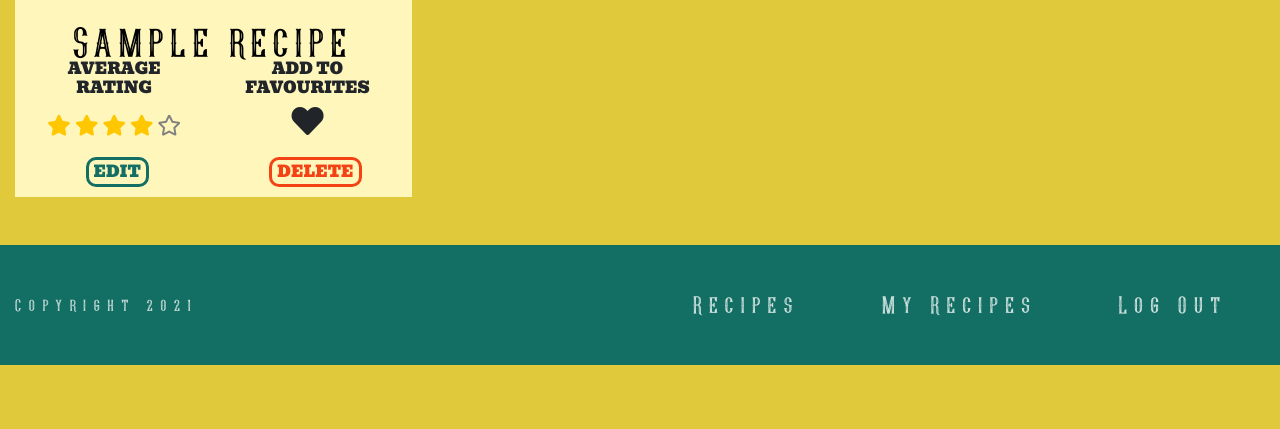
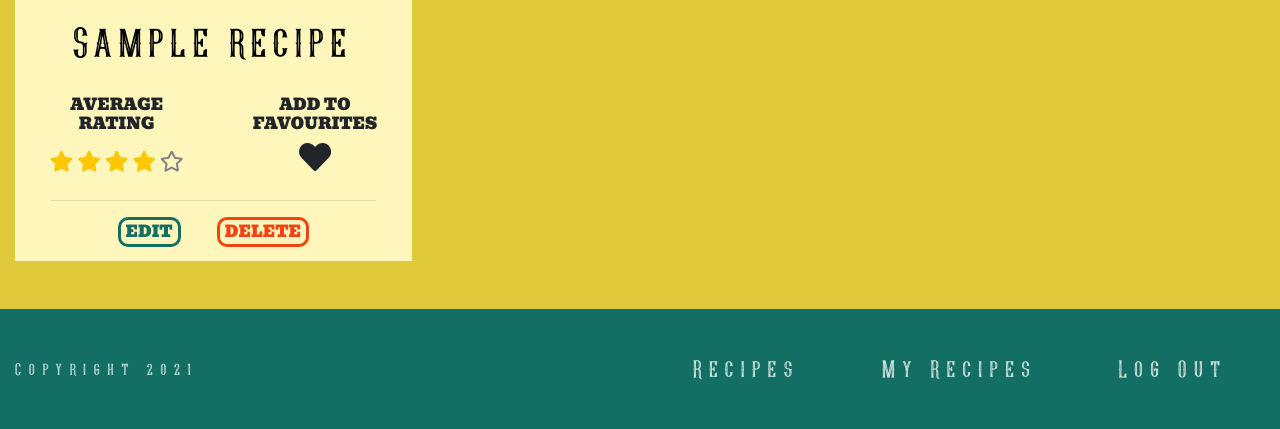
Before and after one commit to richardthorp/rodeo, a Flask app: page /added_recipes in a window 1280 px wide. Shown: the part 969-1398 px from the top of the page. Before the commit the page ends 1334 px from the top, so only its background shows below. Run offline with Flask 2, Linux system fonts and the light colour scheme; the visitor is signed in with stand-in values (Sample User, id 1); a database or web service that is not in the repository returns one stand-in record (values such as "Sample title"); some libraries are stand-ins or nearby versions.

Commit message:
Change card rows to bs row-eq-height

```diff
--- a/static/css/style.css
+++ b/static/css/style.css
@@ -156,6 +156,8 @@
     padding: 10px;
     background-color: #FFF6BC;
     position: relative;
+    display: flex;
+    flex-direction: column;
 }
 .recipe-card .col-6 {
     padding: 0 5px;
@@ -165,7 +167,7 @@
 }
 
 .recipe-card hr {
-    margin-top: 0;
+    width: 80%;
 }
 
 .recipe-card i {
@@ -174,9 +176,10 @@
 }
 
 .recipe-card-footer {
-    position: absolute;
+    margin-top: auto;
+    /* position: absolute;
     width: 100%;
-    bottom: 10px;
+    bottom: 10px; */
 }
 
 .recipe-card-ratings {
@@ -217,7 +220,7 @@
 .recipe-card-title {
     font-size: 2.5rem;
     padding-top: 20px;
-    margin-bottom: 120px;
+    /* margin-bottom: 120px; */
 }
 
 .recipe-card form {
--- a/templates/added_recipes.html
+++ b/templates/added_recipes.html
@@ -98,7 +98,7 @@
         <a class="" href="{{ url_for('all_recipes') }}">Remove Search terms and Filters</a>
     </div>
     {% endif %}
-    <div class="row">
+    <div class="row row-eq-height">
         {% for recipe in recipes %}
         <div class="col-12 col-md-6 col-lg-4 d-flex justify-content-center">
             <div class="recipe-card added-recipe-card">
@@ -186,11 +186,9 @@
                         <i class="fas fa-heart"></i>
                     </div>
                     <hr>
-                    <div class="col-6 text-center mt-2">
+                    <div class="col-12 text-center mb-1">
                         <a href="{{ url_for('edit_recipe', recipe_id=recipe._id) }}"><button
-                                class="custom-button ml-3">Edit</button></a>
-                    </div>
-                    <div class="col-6 text-center mt-2">
+                                class="custom-button mr-3">Edit</button></a>
                         <button class="delete-button ml-3" data-toggle="modal"
                             data-target="#delete-recipe-modal-{{+loop.index}}">Delete</button>
                     </div>
--- a/templates/all_recipes.html
+++ b/templates/all_recipes.html
@@ -57,7 +57,7 @@
     <a class="" href="{{ url_for('all_recipes') }}">Remove Search terms and Filters</a>
 </div>
 {% endif %}
-<div class="row">
+<div class="row row-eq-height">
     {% for recipe in recipes %}
     <div class="col-12 col-md-6 col-lg-4 d-flex justify-content-center">
         <div class="recipe-card">
--- a/templates/my_recipes.html
+++ b/templates/my_recipes.html
@@ -98,7 +98,7 @@
     <a class="" href="{{ url_for('all_recipes') }}">Remove Search terms and Filters</a>
 </div>
 {% endif %}
-<div class="row">
+<div class="row row-eq-height">
     {% for recipe in recipes %}
     <div class="col-12 col-md-6 col-lg-4 d-flex justify-content-center">
         <div class="recipe-card">
```
